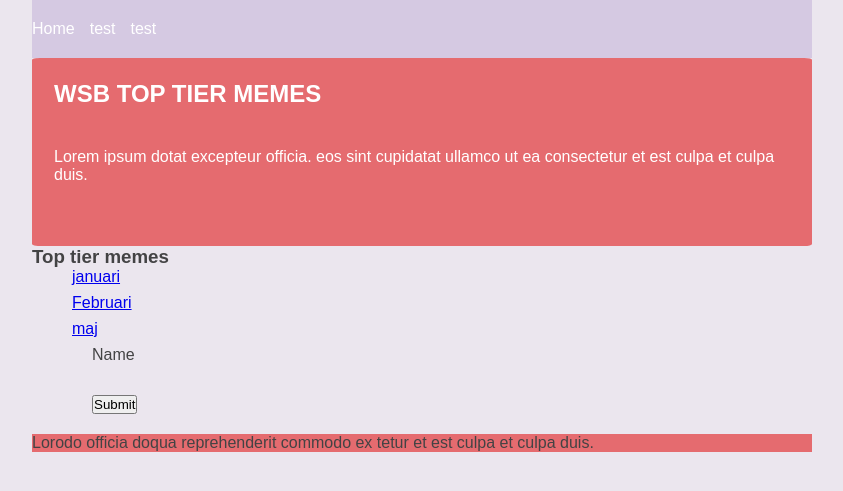
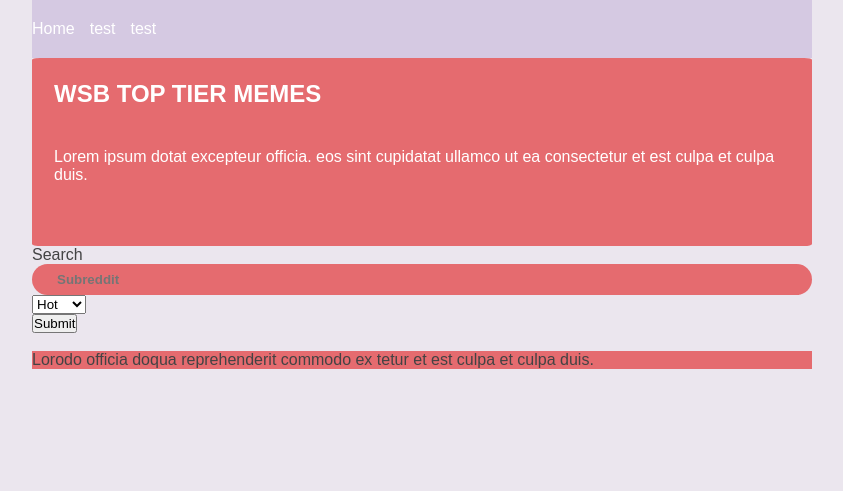
Before and after one commit to KernelTestPilot/reddit-img-fetcher, a Flask app: page / in a window 1280 px wide. Shown: the top 491 px of the page, without its empty margins (218-1061 px from the left). Run offline with Flask 2, Linux system fonts and the light colour scheme; some libraries are stand-ins or nearby versions.

Commit message:
Add files via upload

```diff
--- a/process.py
+++ b/process.py
@@ -2,30 +2,60 @@
 import praw
 import base64
 import requests
+from flask_limiter import Limiter
+from flask_limiter.util import get_remote_address
 
 app = Flask(__name__)
 reddit = praw.Reddit('BestBuyBot')
 mods = []
-
+limiter = Limiter(
+    app,
+    key_func=get_remote_address,
+    default_limits=["200 per day", "50 per hour"],
+    storage_uri="memory://",
+)
 @app.route('/')
 def index():
 	return render_template('form.html')
 
 @app.route('/process', methods=['POST'])
+@limiter.limit("20 per day")
 def process():
 	link_list =[]
 	title_list =[]
 	comment_list=[]
 	subName = request.form['name']
-	subreddit = reddit.subreddit(subName)
-	for submission in subreddit.hot(limit=20):
-		url = submission.url
-		if url.endswith(('.jpg', '.png', '.gif', '.jpeg')):
-			link_list.append(url)
-			title_list.append(submission.title)
-			print(link_list)
-			print("---------------------------------\n")
-	return jsonify({'name' : link_list, 'title' : title_list } )
+	subtype = request.form ['type']
+	if subName and subtype:
+			subreddit = reddit.subreddit(subName)
+			if subtype== 'new'	:
+				for submission in subreddit.new(limit=20):
+					url = submission.url
+					if url.endswith(('.jpg', '.png', '.gif', '.jpeg')):
+						link_list.append(url)
+						title_list.append(submission.title)
+						print("---------------------------------\n")
+				return jsonify({'name' : link_list, 'title' : title_list } )
+			if subtype =='hot':
+				for submission in subreddit.hot(limit=20):
+						url = submission.url
+						if url.endswith(('.jpg', '.png', '.gif', '.jpeg')):
+							link_list.append(url)
+							title_list.append(submission.title)
+							print("---------------------------------\n")
+				return jsonify({'name' : link_list, 'title' : title_list } )
+			if subtype =='rising':
+				for submission in subreddit.rising(limit=20):
+						url = submission.url
+						if url.endswith(('.jpg', '.png', '.gif', '.jpeg')):
+							link_list.append(url)
+							title_list.append(submission.title)
+							print("---------------------------------\n")
+				return jsonify({'name' : link_list, 'title' : title_list } )
+
+	return jsonify({'error' : 'Missing data!'})
+
+
 
 if __name__ == '__main__':
 	app.run(debug=True)
--- a/static/js/form.js
+++ b/static/js/form.js
@@ -5,6 +5,7 @@
 		$.ajax({
 			data : {
 				name : $('#nameInput').val(),
+				type : $('#type').val(),
 			},
 			type : 'POST',
 			url : '/process',
@@ -15,18 +16,15 @@
 			if (data.error) {
 
 				$('#errorAlert').text(data.error).show();
-				$('#successAlert').hide();
+				console.log("rate limit")
 			}
 			else {
-				$redditnames = data.name;
-				$reddittitles = data.title;
+				const m = data.title;
 
-				const m = data.title;
-				console.log(m)
 				$('.content').remove();
 				$.each(data.name, function( index, value ) {
 					const title =m[index];
-					console.log(index)
+
 					$('#test').append("<div class='content'> <img id='image' src="+value+"> <div class='content-overlay'><h2>"+title+"</h2> </div> </img> </div>");
 
 				  });
--- a/static/js/style.css
+++ b/static/js/style.css
@@ -17,7 +17,7 @@
     margin: 0 auto;
     padding: 0 60px;
     display: grid;
-    grid-template-columns: 1fr 2fr 2fr;
+    grid-template-columns: 4fr 4fr;
     grid-gap: 1,5rem;
 
 
@@ -66,7 +66,7 @@
 
 
 .sidebar {
-    grid-column: 1 / 2;
+    grid-column: 1 / 4;
     grid-row: 4 / 6;
     background-color: #ebe6ee;
 
@@ -112,8 +112,8 @@
 
 
 .imagesection{
-    grid-column: 2 / 4;
-    grid-row: 4 / 6;
+    grid-column: 3 / 4;
+    grid-row: 6 / 8;
     display: grid;
     /*grid-auto-flow: row;
     grid-auto-rows: 50%;  play with this to change height of the children, 50% will fill half
@@ -159,7 +159,7 @@
   .images .content .content-overlay h2{
     color: #FFF;
     transition: 0.5s;
-    font-size: 8px;
+    font-size: 0.3rem;
     transform: translateY(200px);
     text-align: center;
   }
@@ -176,7 +176,7 @@
     color: #434344;
     font-weight: 600;
     transition: 1.2s;
-    font-size: 6px;
+    font-size: 1rem;
     transform: translateY(200px);
     text-align: left;
   }
@@ -234,20 +234,19 @@
 footer{
     background-color: #E56B6F;
     grid-column: 1 / 4;
-    grid-row: 6 / 7;
+    grid-row: 7 / 7;
 
 }
 
-@media  (min-width: 480px) {
+
+
+  @media  (min-width: 992px) {
     .container {
-    grid-template-columns: 4fr 4fr;
-      margin-bottom: 1rem;
+        grid-template-columns: 4fr 4fr;
     }
-
     .sidebar{
         grid-column: 1 / 4;
         grid-row: 4 / 4;
-
     }
     .imagesection{
         grid-column: 3 / 4;
@@ -257,32 +256,4 @@
 
 
 
-
-
   }
-
-  @media  (min-width: 992px) {
-    .container {
-        grid-template-columns: 1fr 2fr 2fr;
-    }
-    .sidebar{
-        grid-column: 1 / 2;
-         grid-row: 4 / 6;
-    }
-    .imagesection{
-        grid-column: 2 / 4;
-    grid-row: 4 / 6;
-    }
-    .sidebar input[type=text]{
-
-        opacity: 0;
-
-    }
-    .header input[type=text]{
-
-        opacity: 1;
-
-    }
-
-
-  }
--- a/templates/form.html
+++ b/templates/form.html
@@ -22,24 +22,25 @@
 
         </header>
         <aside class="sidebar">
-            <h3>Top tier memes</h3>
-            <ul>
-                <a href="rwerw">   <li> januari</li></a>
-                <a href="rwerw">   <li> Februari</li></a>
-                <a href="rwerw">   <li> maj</li></a>
-              </ul>
-              <div class="container">
-                <br><br><br><br>
+              <div class="form-container">
                 <form class="form-inline">
                   <div class="form-group">
-                    <label class="sr-only" for="nameInput">Name</label>
-                    <input type="text" class="form-control" id="nameInput" placeholder="First Name">
+                    <label class="sr-only" for="nameInput">Search</label>
+                    <input type="text" class="form-control" id="nameInput" placeholder="Subreddit">
+                    <label for="cars"></label>
+                    <select name="type" id="type">
+                      <option value="hot">Hot</option>
+                      <option value="new">New</option>
+                      <option value="rising">rising</option>
+
+                    </select>
                   </div>
+
                   <button type="submit" class="btn btn-default">Submit</button>
                 </form>
                 <br>
                 <div id="successAlert" class="alert alert-success" role="alert" style="display:none;"></div>
-                <div id="errorAlert" class="alert alert-danger" role="alert" style="display:none;"></div>
+                <div id="errorAlert" class="alert alert-danger" role="alert" style="display:none;"> <p>Rate limit</p></div>
             </div>
         </aside>
         <section class="main">
@@ -57,6 +58,6 @@
             <h3></h3>
             <p>Lorodo officia doqua reprehenderit commodo ex tetur et est culpa et culpa duis.</p>
         </footer>
-
+      </div>
 </body>
 </html>
```
